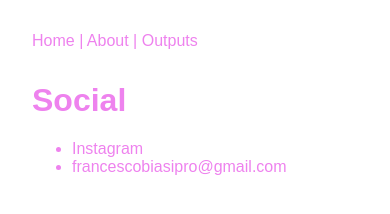
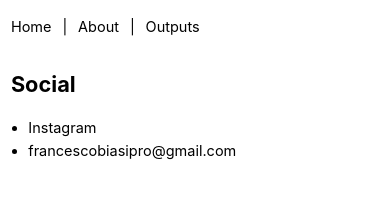
Before and after one commit to fra-cloud/site-outputs, a plain HTML site: page social.html in a window 390 px wide. Drawn offline with Linux system fonts and the light colour scheme.

Commit message:
Update style.css

```diff
--- a/css/style.css
+++ b/css/style.css
@@ -1,22 +1,77 @@
 
+/* Base styles */
 body {
-  font-family: Arial, sans-serif;
-  background: white;
-  color: violet;
-  max-width: 700px;
+  font-family: -apple-system, BlinkMacSystemFont, "Segoe UI", Roboto, Helvetica, Arial, sans-serif;
+  background: #ffffff;
+  color: #000000;
+  max-width: 720px;
   margin: 0 auto;
   padding: 2em;
+  line-height: 1.6;
+  font-size: 16px;
 }
 
 nav {
   margin-bottom: 2em;
+  font-size: 0.95em;
+}
+
+nav a {
+  margin-right: 1em;
+  text-decoration: none;
+  color: inherit;
+}
+
+nav a:hover {
+  text-decoration: underline;
+}
+
+img {
+  max-width: 100%;
+  height: auto;
+  display: block;
+  margin: 1em 0;
+}
+
+ul {
+  padding-left: 1.2em;
 }
 
 a {
-  color: violet;
+  color: #000;
   text-decoration: none;
 }
 
 a:hover {
   text-decoration: underline;
 }
+
+/* Fine-tuned responsive adjustments */
+@media (max-width: 768px) {
+  body {
+    padding: 1.5em 1em;
+    font-size: 15px;
+  }
+
+  nav {
+    font-size: 1em;
+    display: flex;
+    flex-wrap: wrap;
+    gap: 0.75em;
+  }
+
+  nav a {
+    margin-right: 0;
+  }
+}
+
+@media (max-width: 480px) {
+  body {
+    padding: 1em 0.75em;
+    font-size: 14.5px;
+  }
+
+  h1 {
+    font-size: 1.5em;
+  }
+}
```
